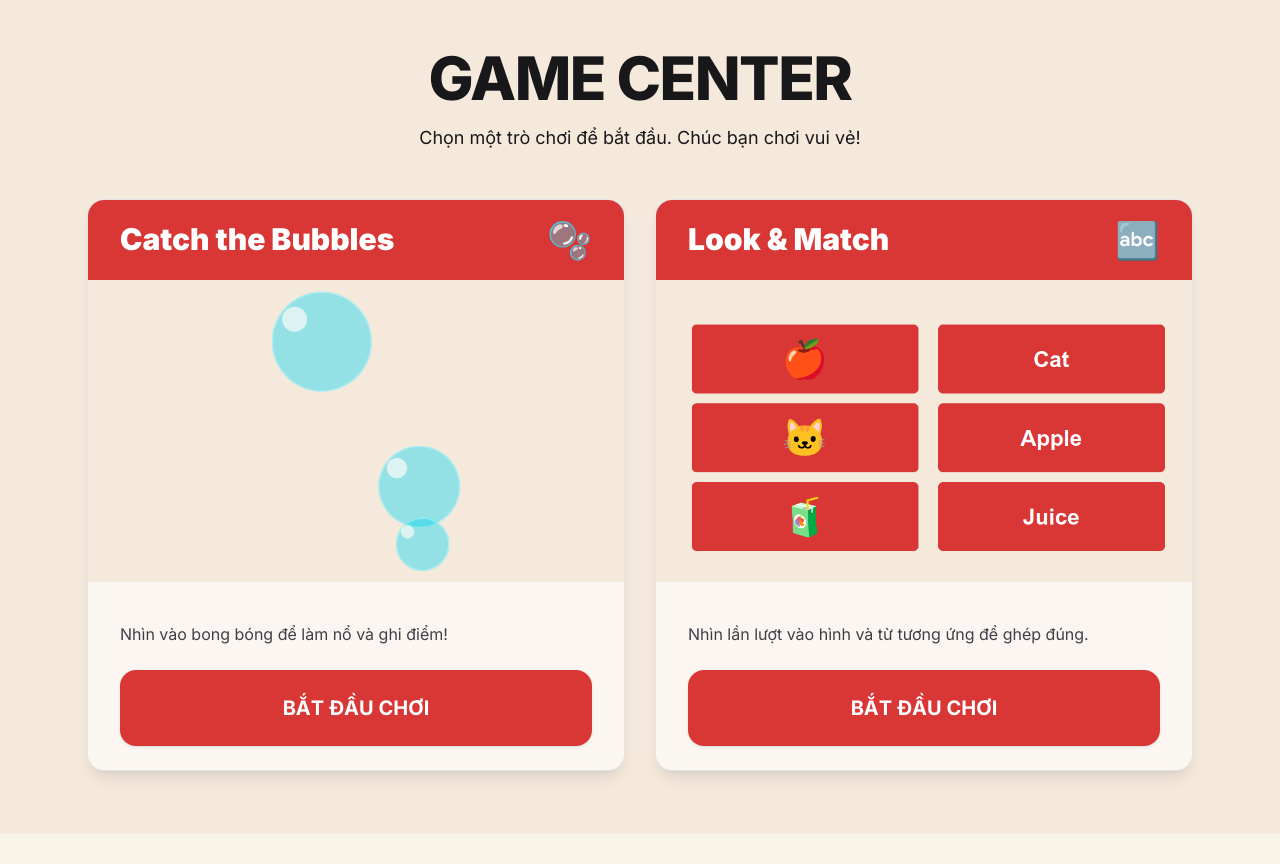
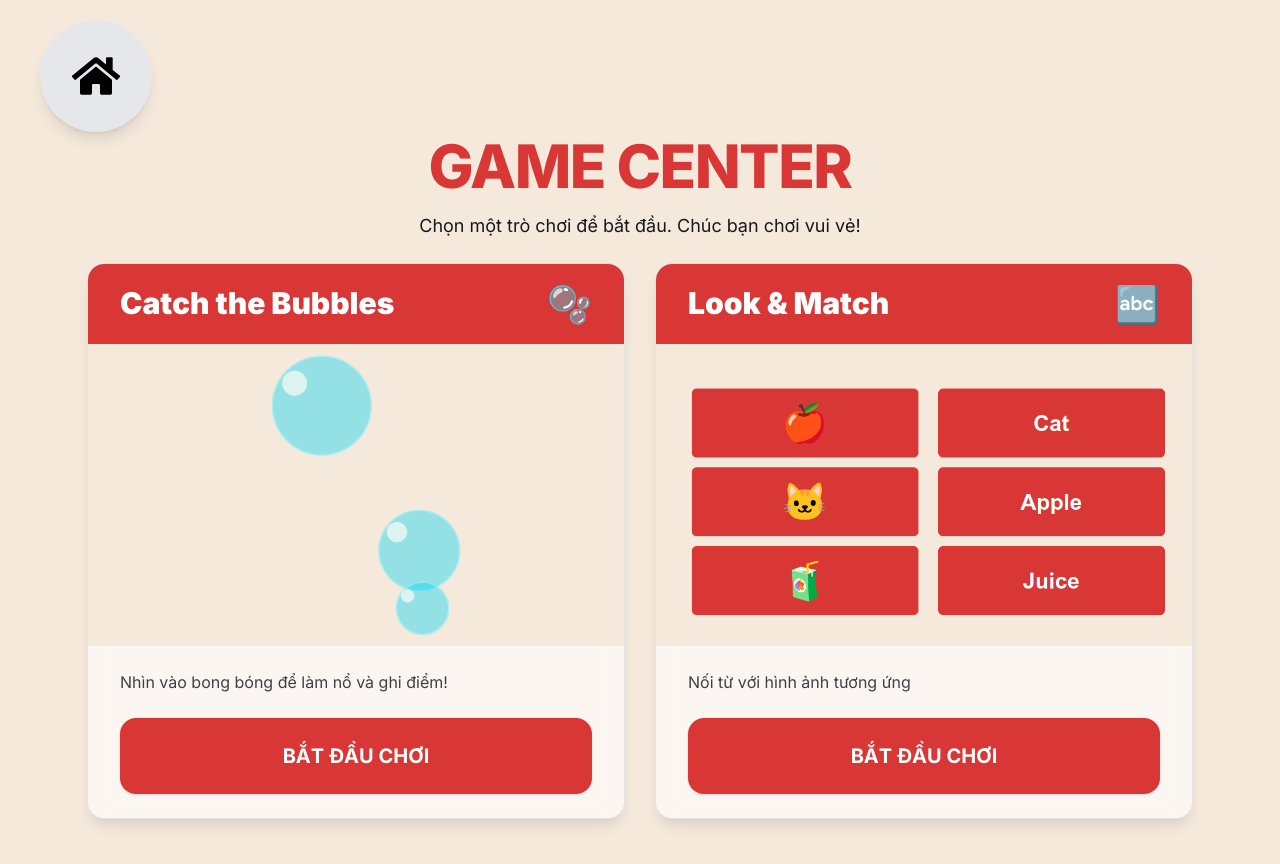
Before and after one commit to tthuy123/eye_fe, a Next.js app: page /games in a window 1280 px wide. Shown: the top 864 px of the page. Before the commit the page ends 834 px from the top, so only its background shows below. Built offline with nearby package versions, Linux system fonts and the light colour scheme.

Commit message:
Add home button and update game card layout with GazeButton component

```diff
--- a/src/app/games/page.tsx
+++ b/src/app/games/page.tsx
@@ -3,14 +3,28 @@
 
 import Link from "next/link";
 import { motion } from "framer-motion";
-import Image from "next/image"; // <-- 1. IMPORT IMAGE
+import Image from "next/image";
+import GazeButton from "@/component/gazeButton";
+import { FaHome } from "react-icons/fa";
+import { useRouter } from "next/navigation";
 
 export default function Page() {
+  const router = useRouter();
   return (
     <main className="min-h-[100dvh] bg-[#F5E9DC] text-zinc-900">
+      {/* Home button */}
+      <GazeButton
+        whileHover={{ scale: 1.2 }}
+        whileTap={{ scale: 0.9 }}
+        onClick={() => router.push("/")}
+        className="absolute top-5 left-10 p-6 sm:p-8 rounded-full bg-gray-200 text-black text-4xl sm:text-5xl shadow-lg transform transition-transform duration-300 hover:scale-110 hover:shadow-xl active:scale-95"
+      >
+        <FaHome />
+      </GazeButton>
+
       {/* Header */}
-      <header className="mx-auto max-w-6xl px-4 sm:px-6 py-12 text-center">
-        <h1 className="text-5xl sm:text-6xl font-extrabold tracking-tight">
+      <header className="mx-auto max-w-6xl px-4 sm:px-6 py-6 text-center">
+        <h1 className="text-5xl sm:text-6xl font-extrabold tracking-tight text-[#D93636]">
           GAME CENTER
         </h1>
         <p className="mt-4 max-w-2xl mx-auto text-base sm:text-lg">
@@ -19,7 +33,10 @@ export default function Page() {
       </header>
 
       {/* Game grid */}
-      <section aria-label="Danh sách trò chơi" className="mx-auto max-w-6xl px-4 sm:px-6 pb-16">
+      <section
+        aria-label="Danh sách trò chơi"
+        className="mx-auto max-w-6xl px-4 sm:px-6 pb-16"
+      >
         <ul className="grid gap-6 sm:gap-8 md:grid-cols-2">
           <li>
             <GameCard
@@ -27,17 +44,15 @@ export default function Page() {
               description="Nhìn vào bong bóng để làm nổ và ghi điểm!"
               href="/games/catch-the-bubbles"
               emoji="🫧"
-              // 4. TRUYỀN PROP ẢNH VÀO CARD
               previewImageUrl="/images/preview-bubbles.png"
             />
           </li>
           <li>
             <GameCard
               title="Look & Match"
-              description="Nhìn lần lượt vào hình và từ tương ứng để ghép đúng."
+              description="Nối từ với hình ảnh tương ứng"
               href="/games/look-match"
               emoji="🔤"
-              // 4. TRUYỀN PROP ẢNH VÀO CARD
               previewImageUrl="/images/look_match.png"
             />
           </li>
@@ -52,29 +67,24 @@ function GameCard({
   description,
   href,
   emoji,
-  previewImageUrl, // <-- 2. THÊM PROP previewImageUrl
+  previewImageUrl,
 }: {
   title: string;
   description: string;
   href: string;
   emoji?: string;
-  previewImageUrl: string; // <-- 2. THÊM PROP previewImageUrl
+  previewImageUrl: string;
 }) {
+  const router = useRouter();
+
   return (
     <motion.div
       initial={{ opacity: 0, y: 16 }}
       animate={{ opacity: 1, y: 0 }}
       transition={{ duration: 0.35 }}
     >
-      <Link
-        href={href}
-        className="group block focus:outline-none"
-        aria-label={`Chơi ${title}`}
-      >
-        <article
-          className="relative overflow-hidden rounded-2xl shadow-lg ring-1 ring-zinc-200 bg-white/80 backdrop-blur supports-[backdrop-filter]:bg-white/60"
-        >
-          {/* Bold red title band */}
+      <article className="relative overflow-hidden rounded-2xl shadow-lg ring-1 ring-zinc-200 bg-white/80 backdrop-blur supports-[backdrop-filter]:bg-white/60 flex flex-col h-full">
+        {/* Red header */}
         <div className="bg-[#D93636] text-white">
           <div className="flex items-center justify-between px-6 py-5 sm:px-8">
             <h2 className="text-2xl sm:text-3xl font-black leading-tight">
@@ -86,7 +96,7 @@ function GameCard({
           </div>
         </div>
 
-          {/* 3. THAY THẾ GRID LEVEL BẰNG IMAGE */}
+        {/* Preview image */}
         <div className="relative w-full aspect-video bg-[#F5E9DC]">
           <Image
             src={previewImageUrl}
@@ -96,29 +106,27 @@ function GameCard({
             sizes="(max-width: 768px) 100vw, 50vw"
           />
         </div>
-          {/* KẾT THÚC PHẦN THAY THẾ */}
 
-          {/* Footer with large primary button */}
-          <div className="px-6 sm:px-8 pb-6 pt-6"> {/* Thêm pt-6 để tạo khoảng cách */}
-            <p className="mt-4 text-sm sm:text-base text-zinc-700 max-w-prose">
+        {/* Description + GazeButton */}
+        <div className="px-6 sm:px-8 pb-6 pt-6 flex flex-col justify-between flex-grow">
+          <p className="text-sm sm:text-base text-zinc-700 max-w-prose">
             {description}
           </p>
 
-            <button
+          {/* GazeButton thay cho nút thường */}
+          <GazeButton
+            whileHover={{ scale: 1.05 }}
+            whileTap={{ scale: 0.95 }}
+            onClick={() => router.push(href)}
             className="mt-6 w-full rounded-2xl bg-[#D93636] hover:bg-[#C02E2E] active:bg-[#A82828] text-white text-lg sm:text-xl font-bold py-5 sm:py-6 shadow focus-visible:outline-none focus-visible:ring-4 focus-visible:ring-[#D93636]/40 transition"
-              style={{ minHeight: 56 }}
-              aria-label={`Bắt đầu ${title}`}
           >
             BẮT ĐẦU CHƠI
-            </button>
-
-            <p className="sr-only">Nút lớn, tối thiểu 56px chiều cao, hỗ trợ Enter/Space khi dùng bàn phím.</p>
+          </GazeButton>
         </div>
 
-          {/* focus ring for the whole card when tabbed */}
+        {/* focus ring */}
         <div className="pointer-events-none absolute inset-0 rounded-2xl ring-0 group-focus-visible:ring-4 group-focus-visible:ring-[#D93636]/40"></div>
       </article>
-      </Link>
     </motion.div>
   );
 }
```
Lines whose indentation alone changed are shown as unchanged.
